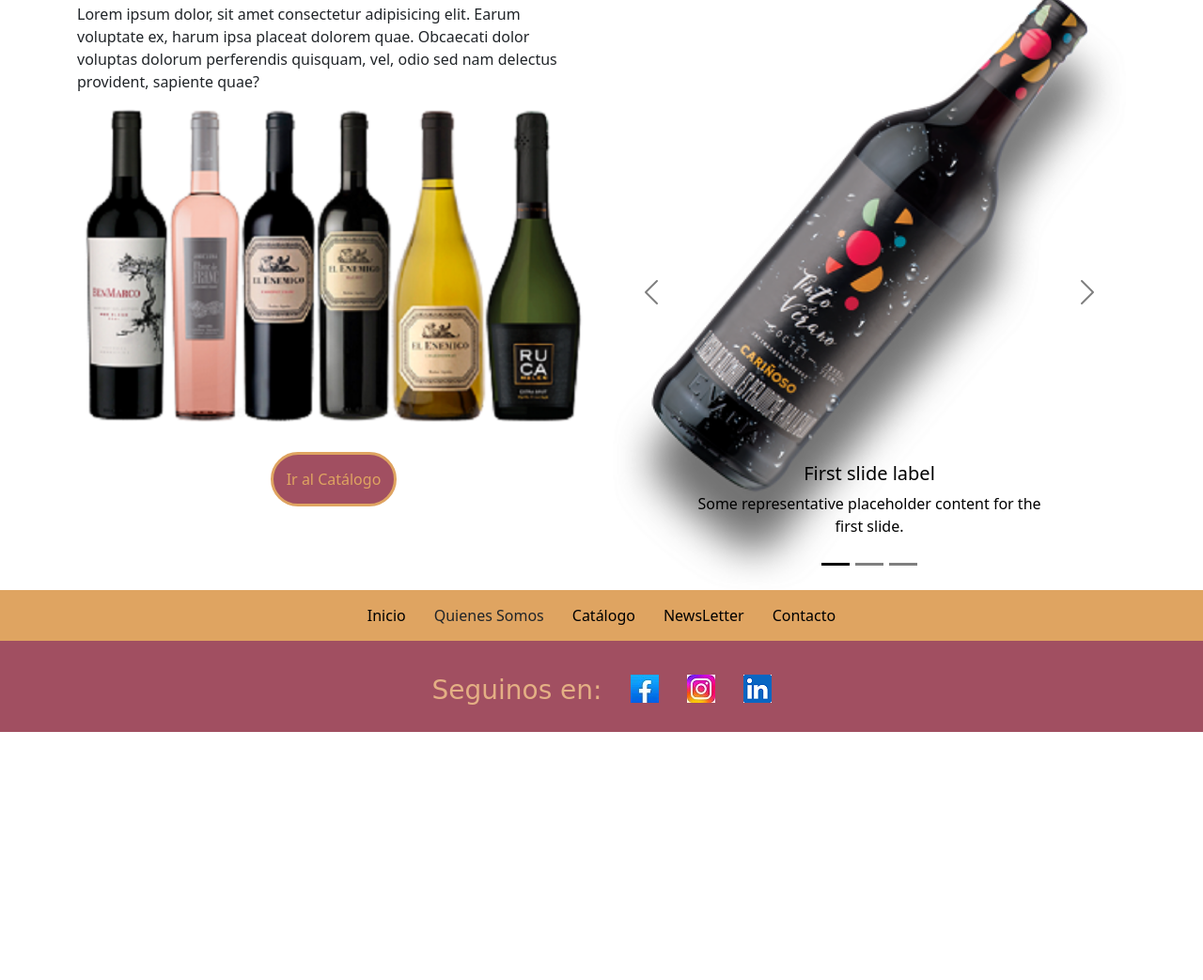
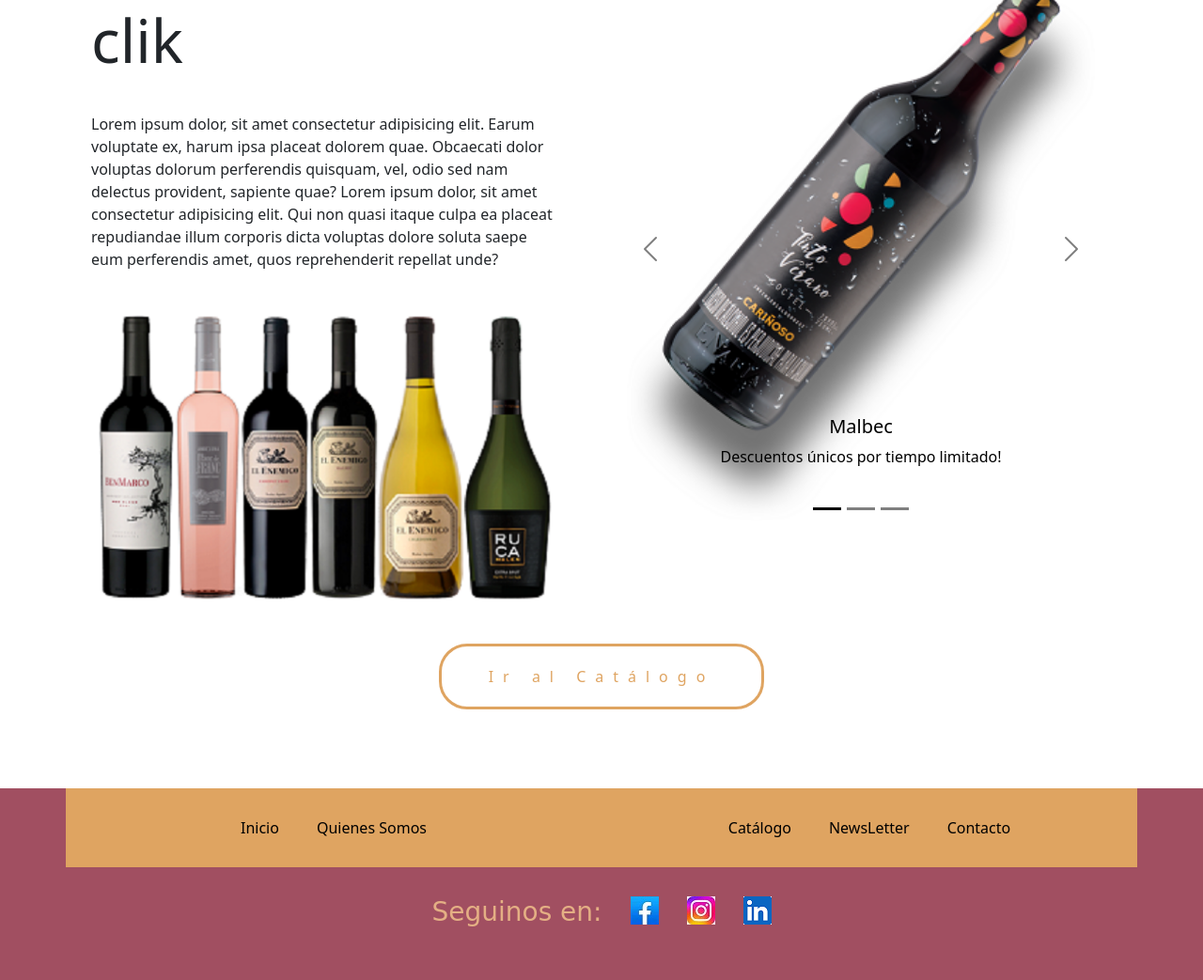
Before and after one commit to AgustinCamassa/PFCamassa, a plain HTML site: page index.html in a window 1280 px wide. Shown: the part 426-1469 px from the top of the page at 94% size. Before the commit the page ends 1221 px from the top, so only its background shows below. Drawn offline with nearby package versions, Linux system fonts and the light colour scheme.

Commit message:
Correcciones en el Index

```diff
--- a/css/style.css
+++ b/css/style.css
@@ -2,6 +2,11 @@
     margin: 0;
     padding: 0;
     box-sizing: border-box;
+}
+
+:root{
+    --color: #17a2ff;
+
 }
 
 ul,
@@ -39,6 +44,10 @@
 
 /*  ========  INDEX  ========  */
 
+.padding-multi{
+    padding: 15px;
+}
+
 /* ---- nav ---- */
 
 .color-nav{
@@ -57,19 +66,63 @@
 
 /* ---- main ---- */
 
-.div-btn-index{
+.padding-index{
     padding: 30px;
 }
 
-.btn-index{
+/* ---- Botón Index ---- */
+
+.contenedor-gg{
+    display: flex;
+    flex-wrap: wrap;
+    justify-content: space-around;
+    align-items: center;
+    padding: 30px;
+}
+
+.btni{
+    position: relative;
+    padding: 20px 50px;
+    text-decoration: none;
     color: rgb(223, 164, 97);
-    padding: 14px;
-    background-color: rgb(161, 79, 97);
-    border: solid  rgb(223, 164, 97);
+    letter-spacing: 10px;
+
+}
+
+.btn-1{
+    overflow: hidden;
+    border: solid 3px rgb(223, 164, 97);
+    z-index: 2;
+    color: rgb(223, 164, 97);
     border-radius: 30px;
 }
 
+.btn-1::before{
+    content: "";
+    position: absolute;
+    width: 100%;
+    height: 200%;
+    left: 0;
+    top: -200%;
+    background-color: rgb(161, 79, 97);
+    border-radius: 50%;
+    transition: 0.6s;
+    z-index: -1;
+    color: rgb(223, 164, 97);
+}
+
+.btn-1:hover::before{
+    top: 0;
+    border-radius: 0%;
+    color: rgb(223, 164, 97);
+}
+
 /* ---- Footer ---- */
+
+.space-f{
+    padding: 15px;
+    background-color: white;
+}
 
 .f-index{
     background-color: rgb(161, 79, 97)
@@ -89,10 +142,21 @@
     gap: 30px;
     justify-content: center;
 
-    padding: 20px;
+    padding: 1px;
     background-color: rgb(161, 79, 97);
 }
 
+.color-r{
+    background-color: rgb(223, 164, 97);
+}
+
+.gap-ff{
+    gap: 40PX;
+}
+
+.color-i{
+    color: black;
+}
 
 /* ======== QUIENES SOMOS ======== */
 
--- a/index.html
+++ b/index.html
@@ -75,11 +75,15 @@
             </div>
         </section>
 
+        <div class="space-f">
+            <span></span>
+        </div>
+
         <section class="container">
 
             <div class="row">
 
-                <div class="text-center col-lg order-lg-last">
+                <div class="text-center col-lg d-flex flex-column justify-content-center padding-index">
 
                     <img src="./img/vinitoh.png" alt="Imagen Patrocinador" class="img-fluid">
 
@@ -89,26 +93,26 @@
                             <button type="button" data-bs-target="#carouselExampleDark" data-bs-slide-to="1" aria-label="Slide 2"></button>
                             <button type="button" data-bs-target="#carouselExampleDark" data-bs-slide-to="2" aria-label="Slide 3"></button>
                         </div>
-                        <div class="carousel-inner">
+                        <div class="carousel-inner padding-multi">
                             <div class="carousel-item active" data-bs-interval="10000">
                                 <img src="./img/botella.png" class="d-block w-100" alt="...">
                                 <div class="carousel-caption d-none d-md-block">
-                                    <h5>First slide label</h5>
-                                    <p>Some representative placeholder content for the first slide.</p>
+                                    <h5>Malbec</h5>
+                                    <p>Descuentos únicos por tiempo limitado!</p>
                                 </div>
                             </div>
                             <div class="carousel-item" data-bs-interval="2000">
                                 <img src="./img/botella.png" class="d-block w-100" alt="...">
                                 <div class="carousel-caption d-none d-md-block">
-                                    <h5>Second slide label</h5>
-                                    <p>Some representative placeholder content for the second slide.</p>
+                                    <h5>Cabernet</h5>
+                                    <p>Descuentos únicos por tiempo limitado!</p>
                                 </div>
                             </div>
                             <div class="carousel-item">
                                 <img src="./img/botella.png" class="d-block w-100" alt="...">
                                 <div class="carousel-caption d-none d-md-block">
-                                    <h5>Third slide label</h5>
-                                    <p>Some representative placeholder content for the third slide.</p>
+                                    <h5>Blend</h5>
+                                    <p>Descuentos únicos por tiempo limitado!</p>
                                 </div>
                             </div>
                         </div>
@@ -124,16 +128,18 @@
 
                 </div>
 
-                <div class="text-center col-lg d-flex flex-column justify-content-center">
+                <div class="text-center col-lg d-flex flex-column justify-content-center order-lg-first">
 
-                    <h2 class="text-center text-lg-start display-3 fw-normal">El vino que deseas al alcance de un clik</h2>
+                    <h2 class="text-center padding-multi text-lg-start display-3 fw-normal">El vino que deseas al alcance de un clik</h2>
 
-                    <p class="text-center text-lg-start">Lorem ipsum dolor, sit amet consectetur adipisicing elit. Earum voluptate ex, harum ipsa placeat dolorem quae. Obcaecati dolor voluptas dolorum perferendis quisquam, vel, odio sed nam delectus provident, sapiente quae?</p>
+                    <p class="text-center padding-multi text-lg-start">Lorem ipsum dolor, sit amet consectetur adipisicing elit. Earum voluptate ex, harum ipsa placeat dolorem quae. Obcaecati dolor voluptas dolorum perferendis quisquam, vel, odio sed nam delectus provident, sapiente quae? Lorem ipsum dolor, sit amet consectetur adipisicing elit. Qui non quasi itaque culpa ea placeat repudiandae illum corporis dicta voluptas dolore soluta saepe eum perferendis amet, quos reprehenderit repellat unde?</p>
 
-                    <img src="./img/vinos-catalogo.png" alt="Imagen Ilustrativa del Catálogo" class="">
+                    <img src="./img/vinos-catalogo.png" alt="Imagen Ilustrativa del Catálogo" class="padding-multi">
 
-                    <div class="d-flex justify-content-center div-btn-index">
-                    <a href="./pages/catalogo.html" class="btn-index">Ir al Catálogo</a>
+                </div>
+
+                <div class="contenedor-gg">
+                    <a href="./pages/catalogo.html" class="btni btn-1">Ir al Catálogo</a>
                 </div>
 
             </div>
@@ -143,23 +149,37 @@
     </main>
 
     <footer class="f-index">
-        <section class="s-index">
-            <ul class="ul-f-index">
-                <li><a href="../index.html" class="link">Inicio</a></li>
-                <li>Quienes Somos</li>
-                <li><a href="./catalogo.html" class="link">Catálogo</a></li>
-                <li><a href="./newsletter.html" class="link">NewsLetter</a></li>
-                <li><a href="./contacto.html" class="link">Contacto</a></li>
-            </ul>
+
+        <div class="space-f">
+            <span></span>
+        </div>
+
+        <section class="container s-index color-r">
+            <div class="row color-r">
+
+                <div class="text-center col-lg d-flex justify-content-center padding-index gap-ff color-r">
+                    <a href="./index.html" class="color-i">Inicio</a>
+                    <a href="./pages/quienessomos.html" class="color-i">Quienes Somos</a>
+                </div>
+
+                <div class="text-center col-lg d-flex justify-content-center padding-index gap-ff color-r">
+                    <a href="./pages/catalogo.html" class="color-i">Catálogo</a>
+                    <a href="./pages/newsletter.html" class="color-i">NewsLetter</a>
+                    <a href="./pages/contacto.html" class="color-i">Contacto</a>
+                </div>
+
+            </div>
         </section>
         <section class="img-f-index">
-            <div>
+            <div class="row">
+                <div class="text-center col-lg d-flex flex-column justify-content-center padding-index">
                     <ul class="img-ul-f-index">
                         <li><h3 class="titulo">Seguinos en:</h3></li>
                         <li><img src="../img/fb.jpeg" alt=""></li>
                         <li><img src="../img/ig.jpeg" alt=""></li>
                         <li><img src="../img/in.png" alt=""></li>
                     </ul>
+                </div>
             </div>
         </section>
     </footer>
```
Also changed, not shown: img/vinitoh.png. Lines whose indentation alone changed are shown as unchanged.
